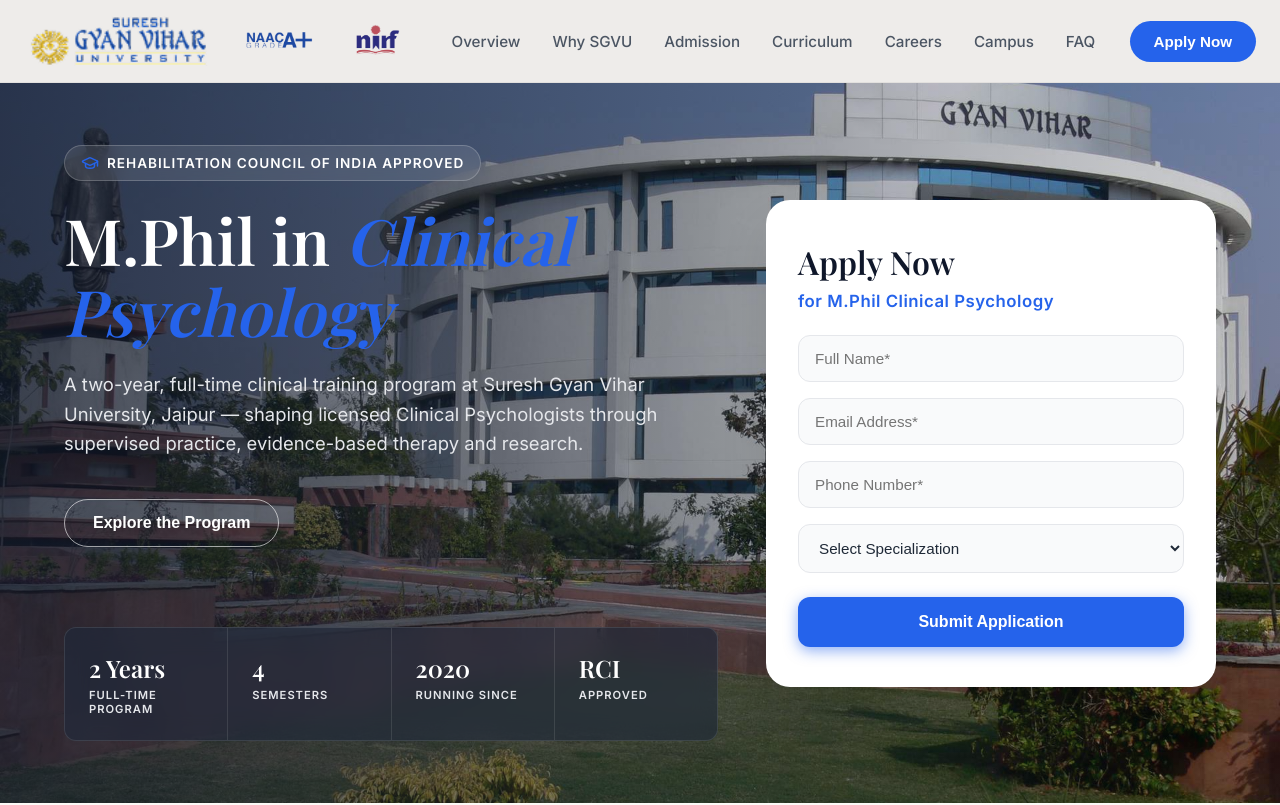
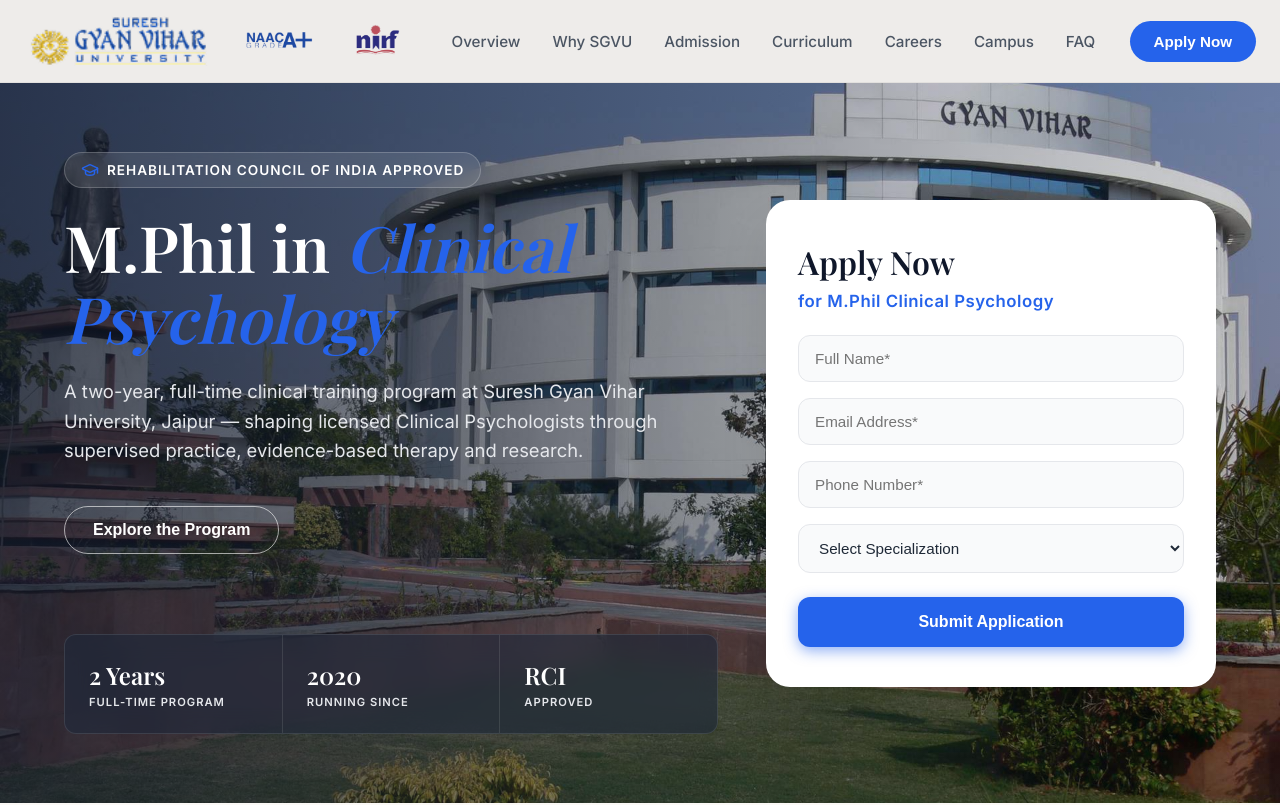
Before and after one commit to Dewanshu-Singh/MPhil_ClinicalPsycology, a React (Vite) app: page / in a window 1280 px wide. Shown: the top 805 px of the page. Built offline with nearby package versions, Linux system fonts and the light colour scheme; a web font is replaced by a local one.

Commit message:
remove 4 semesters stat from hero

```diff
--- a/src/components/Hero.jsx
+++ b/src/components/Hero.jsx
@@ -111,14 +111,13 @@
           }}>
             {[
               { value: '2 Years', label: 'FULL-TIME PROGRAM' },
-              { value: '4', label: 'SEMESTERS' },
               { value: '2020', label: 'RUNNING SINCE' },
               { value: 'RCI', label: 'APPROVED' }
             ].map((stat, idx) => (
               <div key={idx} style={{
                 flex: 1,
                 padding: '24px',
-                borderRight: idx !== 3 ? '1px solid rgba(255,255,255,0.1)' : 'none'
+                borderRight: idx !== 2 ? '1px solid rgba(255,255,255,0.1)' : 'none'
               }}>
                 <div style={{
                   fontFamily: 'var(--font-serif)',
```
